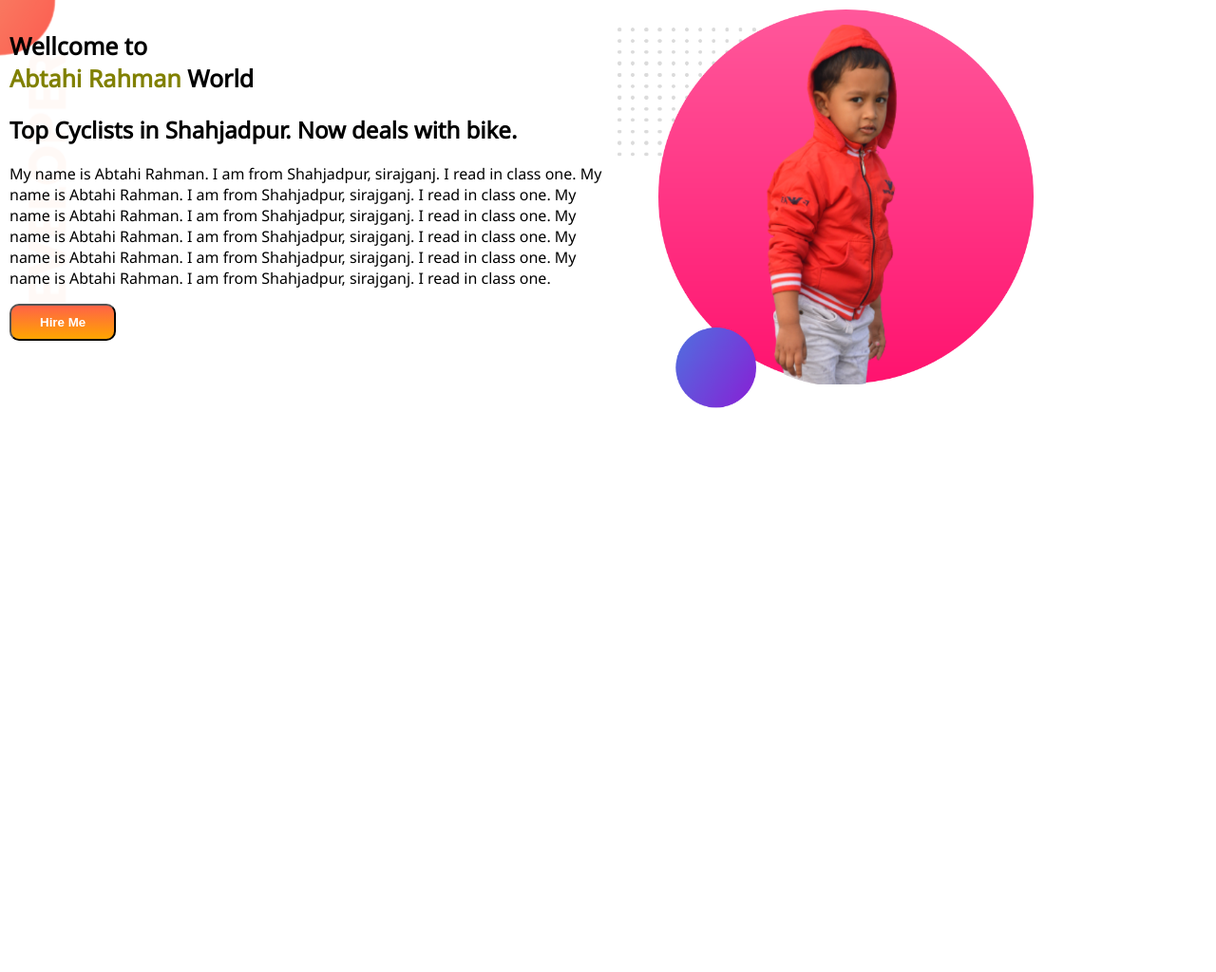
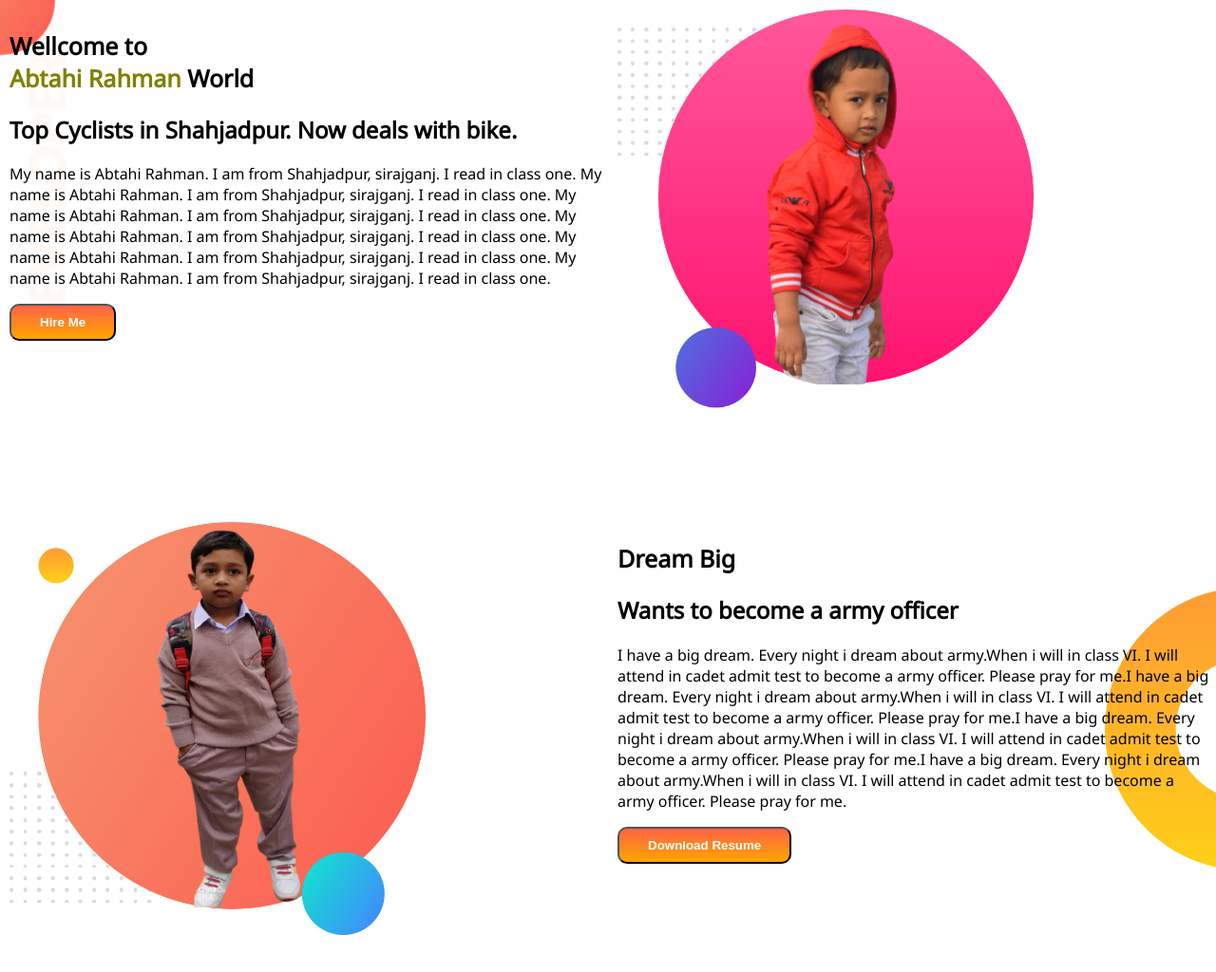
Before and after one commit to KayserEKhuda/myProtfolio, a plain HTML site: page index.html in a window 1280 px wide. Shown: the whole page at 95% size. Before the commit the page ends 800 px from the top, so only its background shows below. Drawn offline with Linux system fonts and the light colour scheme; a web font is replaced by a local one.

Commit message:
Dream big is complete

```diff
--- a/index.html
+++ b/index.html
@@ -31,6 +31,25 @@
             <img src="images/my-bg.png" alt="abtahi">
         </div>
     </section>
+    <section class="dream-big">
+        <div class="content">
+            <img src="images/my-bg2nd.png" alt="2nd pic">
+        </div>
+        <div class="content">
+            <h1>Dream Big</h1>
+            <h2>Wants to become a army officer </h2>
+            <p>
+                I have a big dream. Every night i dream about army.When i will in class VI. I will attend in cadet admit test to become a army
+                officer. Please pray for me.I have a big dream. Every night i dream about army.When i will in class VI. I will attend in cadet admit test to become a army
+                officer. Please pray for me.I have a big dream. Every night i dream about army.When i will in class VI. I will attend in cadet admit test to become a army
+                officer. Please pray for me.I have a big dream. Every night i dream about army.When i will in class VI. I will attend in cadet admit test to become a army
+                officer. Please pray for me.
+            </p>
+            <button>
+                <a target="_blank" href="https://www.linkedin.com/in/kayser-e-khuda-394357163/"> Download Resume</a>
+            </button>
+        </div>
+    </section>
 
 </body>
 </html>
--- a/style.css
+++ b/style.css
@@ -10,6 +10,7 @@ span{
 }
 section{
     display: flex;
+    margin-bottom: 100px;
 }
 .content{
     width: 50%;
@@ -32,3 +33,8 @@ button a{
     background-image: url(images/top-banner.png);
     background-repeat: no-repeat;
 }
+.dream-big{
+    background-image: url(images/dream-bg.png);
+    background-repeat: no-repeat;
+    background-position: right;
+}
```
Also changed, not shown: images/dream-bg.png (added), images/my-bg2nd.png (added).
